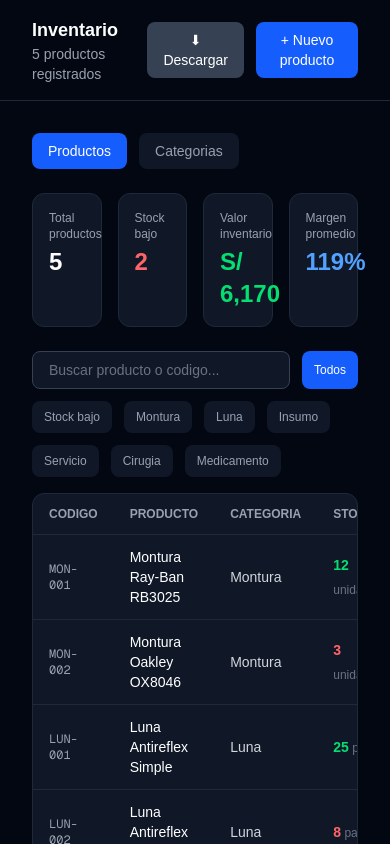
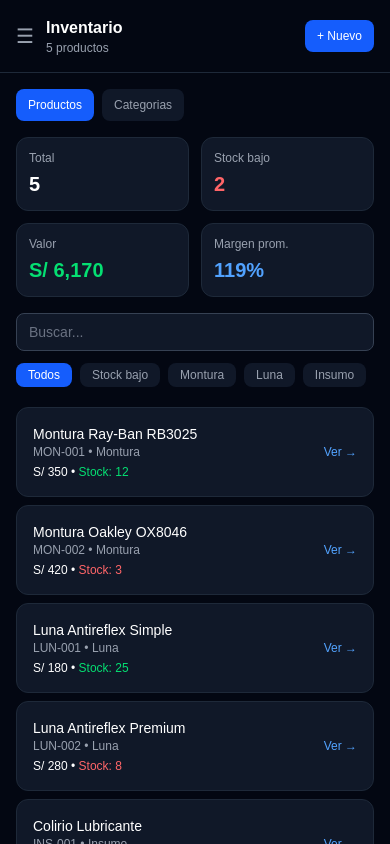
Before and after one commit to yericocr1-negocios/oftalmanager, a Next.js app: page /inventario in a window 390 px wide. Built offline with nearby package versions, Linux system fonts and the light colour scheme.

Commit message:
update inventario responsive mobile

```diff
--- a/app/inventario/page.tsx
+++ b/app/inventario/page.tsx
@@ -21,6 +21,7 @@ export default function Inventario() {
   const [productoSeleccionado, setProductoSeleccionado] = useState(null)
   const [mostrarNuevo, setMostrarNuevo] = useState(false)
   const [nuevaCategoria, setNuevaCategoria] = useState('')
+  const [menuAbierto, setMenuAbierto] = useState(false)
   const [nuevoProducto, setNuevoProducto] = useState({
     codigo: '', nombre: '', categoria: '', familia: '', modelo: '', material: '',
     color: '', talla: '', stock: 0, minimo: 5, costo: 0, precio: 0, margen: 0,
@@ -46,17 +47,9 @@ export default function Inventario() {
   }
 
   const descargar = () => {
-    const headers = ['Codigo','Nombre','Categoria','Familia','Modelo','Material','Color','Talla','Stock','Minimo','Costo','Precio','Margen','Unidad','Codigo Barras','Codigo OSCE','Detraccion']
-    const rows = filtrados.map(p => [
-      p.codigo, p.nombre, p.categoria, p.familia, p.modelo, p.material,
-      p.color, p.talla, p.stock, p.minimo, p.costo, p.precio,
-      p.margen + '%', p.unidad, p.codigoBarras, p.codigoOSCE, p.detraccion ? 'Si' : 'No'
-    ])
-    const totalRow = ['', 'TOTAL PRODUCTOS: ' + filtrados.length, '', '', '', '', '', '',
-      filtrados.reduce((s, p) => s + p.stock, 0), '', '', '',
-      'Valor inventario: S/ ' + filtrados.reduce((s, p) => s + p.stock * p.costo, 0).toLocaleString()
-    ]
-    const csv = '\uFEFF' + [headers, ...rows, totalRow].map(r => r.map(escapeCSV).join(';')).join('\n')
+    const headers = ['Codigo','Nombre','Categoria','Stock','Costo','Precio','Margen']
+    const rows = filtrados.map(p => [p.codigo, p.nombre, p.categoria, p.stock, p.costo, p.precio, p.margen + '%'])
+    const csv = '\uFEFF' + [headers, ...rows].map(r => r.map(escapeCSV).join(';')).join('\n')
     const blob = new Blob([csv], { type: 'text/csv;charset=utf-8;' })
     const url = URL.createObjectURL(blob)
     const a = document.createElement('a')
@@ -69,49 +62,29 @@ export default function Inventario() {
     const p = productoSeleccionado
     return (
       <div className="flex h-screen bg-gray-950 text-white">
-        <Sidebar />
-        <div className="flex-1 overflow-auto p-8">
-          <button onClick={() => setProductoSeleccionado(null)} className="text-gray-400 hover:text-white text-sm mb-6">← Volver al inventario</button>
-          <div className="bg-gray-900 border border-gray-800 rounded-xl p-8">
-            <div className="flex items-start gap-8">
-              <div className="w-48 h-48 bg-gray-800 border border-gray-700 rounded-xl flex items-center justify-center flex-shrink-0">
-                <div className="text-center">
-                  <p className="text-4xl mb-2">📦</p>
-                  <p className="text-xs text-gray-500">Sin foto</p>
-                </div>
-              </div>
-              <div className="flex-1">
-                <h2 className="text-3xl font-bold mb-1">{p.nombre}</h2>
+        <Sidebar menuAbierto={menuAbierto} setMenuAbierto={setMenuAbierto} />
+        <div className="flex-1 overflow-auto p-4 md:p-8">
+          <button onClick={() => setProductoSeleccionado(null)} className="text-gray-400 hover:text-white text-sm mb-6">← Volver</button>
+          <div className="bg-gray-900 border border-gray-800 rounded-xl p-4 md:p-8">
+            <h2 className="text-xl md:text-3xl font-bold mb-1">{p.nombre}</h2>
             <p className="text-gray-400 text-sm mb-6">Codigo: {p.codigo}</p>
-                <div className="grid grid-cols-3 gap-4">
+            <div className="grid grid-cols-2 md:grid-cols-3 gap-3 md:gap-4">
               {[
                 { label: 'Categoria', value: p.categoria },
-                    { label: 'Familia', value: p.familia },
-                    { label: 'Modelo', value: p.modelo },
+                { label: 'Stock actual', value: p.stock + ' ' + p.unidad },
+                { label: 'Stock minimo', value: p.minimo + ' ' + p.unidad },
+                { label: 'Precio de venta', value: 'S/ ' + p.precio },
+                { label: 'Precio costo', value: 'S/ ' + p.costo },
+                { label: 'Margen', value: p.margen + '%' },
                 { label: 'Material', value: p.material },
                 { label: 'Color', value: p.color },
                 { label: 'Talla', value: p.talla },
-                    { label: 'Stock actual', value: p.stock + ' ' + p.unidad },
-                    { label: 'Stock minimo', value: p.minimo + ' ' + p.unidad },
-                    { label: 'Unidad de medida', value: p.unidad },
-                    { label: 'Precio de venta', value: 'S/ ' + p.precio },
-                    { label: 'Precio costo', value: 'S/ ' + p.costo },
-                    { label: 'Margen de ganancia', value: p.margen + '%' },
-                    { label: 'Codigo de barras', value: p.codigoBarras || '-' },
-                    { label: 'Codigo OSCE', value: p.codigoOSCE || '-' },
-                    { label: 'Detraccion', value: p.detraccion ? 'Si' : 'No' },
               ].map((item) => (
                 <div key={item.label} className="bg-gray-800 rounded-lg p-3">
                   <p className="text-xs text-gray-400 mb-1">{item.label}</p>
                   <p className="text-sm font-medium">{item.value}</p>
                 </div>
               ))}
-                </div>
-                <div className="flex gap-3 mt-6">
-                  <button className="bg-blue-600 hover:bg-blue-700 text-white px-4 py-2 rounded-lg text-sm">Editar producto</button>
-                  <button className="bg-gray-700 hover:bg-gray-600 text-white px-4 py-2 rounded-lg text-sm">Ajustar stock</button>
-                </div>
-              </div>
             </div>
           </div>
         </div>
@@ -121,27 +94,26 @@ export default function Inventario() {
 
   return (
     <div className="flex h-screen bg-gray-950 text-white">
-      <Sidebar />
+      <Sidebar menuAbierto={menuAbierto} setMenuAbierto={setMenuAbierto} />
       <div className="flex-1 overflow-auto">
-        <div className="border-b border-gray-800 px-8 py-4 flex justify-between items-center">
+        <div className="border-b border-gray-800 px-4 md:px-8 py-4 flex justify-between items-center">
+          <div className="flex items-center gap-3">
+            <button onClick={() => setMenuAbierto(!menuAbierto)} className="md:hidden text-gray-400 hover:text-white text-xl">☰</button>
             <div>
-            <h2 className="text-lg font-semibold">Inventario</h2>
-            <p className="text-sm text-gray-400">{productos.length} productos registrados</p>
+              <h2 className="text-base md:text-lg font-semibold">Inventario</h2>
+              <p className="text-xs md:text-sm text-gray-400">{productos.length} productos</p>
             </div>
-          <div className="flex gap-3">
-            <button onClick={descargar} className="bg-gray-700 hover:bg-gray-600 text-white px-4 py-2 rounded-lg text-sm">
-              ⬇ Descargar
-            </button>
-            <button onClick={() => setMostrarNuevo(true)} className="bg-blue-600 hover:bg-blue-700 text-white px-4 py-2 rounded-lg text-sm">
-              + Nuevo producto
-            </button>
+          </div>
+          <div className="flex gap-2">
+            <button onClick={descargar} className="bg-gray-700 hover:bg-gray-600 text-white px-3 py-2 rounded-lg text-xs hidden md:block">⬇ Descargar</button>
+            <button onClick={() => setMostrarNuevo(true)} className="bg-blue-600 hover:bg-blue-700 text-white px-3 md:px-4 py-2 rounded-lg text-xs md:text-sm">+ Nuevo</button>
           </div>
         </div>
 
-        <div className="p-8">
-          <div className="flex gap-3 mb-6">
+        <div className="p-4 md:p-8">
+          <div className="flex gap-2 md:gap-3 mb-4 md:mb-6">
             {['productos', 'categorias'].map((t) => (
-              <button key={t} onClick={() => setTab(t)} className={'px-4 py-2 rounded-lg text-sm transition-all ' + (tab === t ? 'bg-blue-600 text-white' : 'bg-gray-900 text-gray-400 hover:bg-gray-800')}>
+              <button key={t} onClick={() => setTab(t)} className={'px-3 md:px-4 py-2 rounded-lg text-xs md:text-sm transition-all ' + (tab === t ? 'bg-blue-600 text-white' : 'bg-gray-900 text-gray-400 hover:bg-gray-800')}>
                 {t === 'productos' ? 'Productos' : 'Categorias'}
               </button>
             ))}
@@ -149,35 +121,50 @@ export default function Inventario() {
 
           {tab === 'productos' && (
             <div>
-              <div className="grid grid-cols-4 gap-4 mb-6">
-                <div className="bg-gray-900 border border-gray-800 rounded-xl p-4">
-                  <p className="text-xs text-gray-400 mb-1">Total productos</p>
-                  <p className="text-2xl font-bold">{productos.length}</p>
+              <div className="grid grid-cols-2 md:grid-cols-4 gap-3 mb-4 md:mb-6">
+                <div className="bg-gray-900 border border-gray-800 rounded-xl p-3 md:p-4">
+                  <p className="text-xs text-gray-400 mb-1">Total</p>
+                  <p className="text-xl md:text-2xl font-bold">{productos.length}</p>
                 </div>
-                <div className="bg-gray-900 border border-gray-800 rounded-xl p-4">
+                <div className="bg-gray-900 border border-gray-800 rounded-xl p-3 md:p-4">
                   <p className="text-xs text-gray-400 mb-1">Stock bajo</p>
-                  <p className="text-2xl font-bold text-red-400">{productos.filter(p => p.stock <= p.minimo).length}</p>
+                  <p className="text-xl md:text-2xl font-bold text-red-400">{productos.filter(p => p.stock <= p.minimo).length}</p>
                 </div>
-                <div className="bg-gray-900 border border-gray-800 rounded-xl p-4">
-                  <p className="text-xs text-gray-400 mb-1">Valor inventario</p>
-                  <p className="text-2xl font-bold text-green-400">S/ {productos.reduce((sum, p) => sum + p.stock * p.costo, 0).toLocaleString()}</p>
+                <div className="bg-gray-900 border border-gray-800 rounded-xl p-3 md:p-4">
+                  <p className="text-xs text-gray-400 mb-1">Valor</p>
+                  <p className="text-xl md:text-2xl font-bold text-green-400">S/ {productos.reduce((sum, p) => sum + p.stock * p.costo, 0).toLocaleString()}</p>
                 </div>
-                <div className="bg-gray-900 border border-gray-800 rounded-xl p-4">
-                  <p className="text-xs text-gray-400 mb-1">Margen promedio</p>
-                  <p className="text-2xl font-bold text-blue-400">{Math.round(productos.reduce((sum, p) => sum + p.margen, 0) / productos.length)}%</p>
+                <div className="bg-gray-900 border border-gray-800 rounded-xl p-3 md:p-4">
+                  <p className="text-xs text-gray-400 mb-1">Margen prom.</p>
+                  <p className="text-xl md:text-2xl font-bold text-blue-400">{Math.round(productos.reduce((sum, p) => sum + p.margen, 0) / productos.length)}%</p>
                 </div>
               </div>
 
-              <div className="flex gap-3 mb-4 flex-wrap">
-                <input type="text" placeholder="Buscar producto o codigo..." value={busqueda} onChange={(e) => setBusqueda(e.target.value)} className="flex-1 bg-gray-900 border border-gray-700 rounded-lg px-4 py-2 text-sm text-white placeholder-gray-500 focus:outline-none focus:border-blue-500" />
+              <div className="flex gap-2 mb-3 flex-wrap">
+                <input type="text" placeholder="Buscar..." value={busqueda} onChange={(e) => setBusqueda(e.target.value)} className="flex-1 bg-gray-900 border border-gray-700 rounded-lg px-3 py-2 text-sm text-white placeholder-gray-500 focus:outline-none focus:border-blue-500" />
+              </div>
+              <div className="flex gap-2 mb-4 overflow-x-auto pb-1">
                 {['todos', 'bajo', ...categorias].map((f) => (
-                  <button key={f} onClick={() => setFiltro(f)} className={'px-3 py-2 rounded-lg text-xs transition-all ' + (filtro === f ? 'bg-blue-600 text-white' : 'bg-gray-900 text-gray-400 hover:bg-gray-800')}>
+                  <button key={f} onClick={() => setFiltro(f)} className={'px-3 py-1 rounded-lg text-xs whitespace-nowrap transition-all ' + (filtro === f ? 'bg-blue-600 text-white' : 'bg-gray-900 text-gray-400 hover:bg-gray-800')}>
                     {f === 'todos' ? 'Todos' : f === 'bajo' ? 'Stock bajo' : f}
                   </button>
                 ))}
               </div>
 
-              <div className="bg-gray-900 border border-gray-800 rounded-xl overflow-hidden">
+              <div className="md:hidden space-y-2">
+                {filtrados.map((p) => (
+                  <div key={p.id} className="bg-gray-900 border border-gray-800 rounded-xl p-4 flex justify-between items-center">
+                    <div className="flex-1 min-w-0">
+                      <p className="font-medium text-sm truncate">{p.nombre}</p>
+                      <p className="text-xs text-gray-400">{p.codigo} • {p.categoria}</p>
+                      <p className="text-xs mt-1">S/ {p.precio} • <span className={p.stock <= p.minimo ? 'text-red-400' : 'text-green-400'}>Stock: {p.stock}</span></p>
+                    </div>
+                    <button onClick={() => setProductoSeleccionado(p)} className="text-blue-400 text-xs ml-3 flex-shrink-0">Ver →</button>
+                  </div>
+                ))}
+              </div>
+
+              <div className="hidden md:block bg-gray-900 border border-gray-800 rounded-xl overflow-hidden">
                 <table className="w-full">
                   <thead>
                     <tr className="border-b border-gray-800">
@@ -185,7 +172,6 @@ export default function Inventario() {
                       <th className="text-left px-4 py-3 text-xs text-gray-400 uppercase">Producto</th>
                       <th className="text-left px-4 py-3 text-xs text-gray-400 uppercase">Categoria</th>
                       <th className="text-left px-4 py-3 text-xs text-gray-400 uppercase">Stock</th>
-                      <th className="text-left px-4 py-3 text-xs text-gray-400 uppercase">Material</th>
                       <th className="text-left px-4 py-3 text-xs text-gray-400 uppercase">Costo</th>
                       <th className="text-left px-4 py-3 text-xs text-gray-400 uppercase">Precio</th>
                       <th className="text-left px-4 py-3 text-xs text-gray-400 uppercase">Margen</th>
@@ -203,7 +189,6 @@ export default function Inventario() {
                           <span className={'text-sm font-bold ' + (p.stock <= p.minimo ? 'text-red-400' : 'text-green-400')}>{p.stock}</span>
                           <span className="text-xs text-gray-500"> {p.unidad}</span>
                         </td>
-                        <td className="px-4 py-3 text-sm text-gray-300">{p.material}</td>
                         <td className="px-4 py-3 text-sm text-gray-300">S/ {p.costo}</td>
                         <td className="px-4 py-3 text-sm font-medium">S/ {p.precio}</td>
                         <td className="px-4 py-3 text-sm text-green-400">{p.margen}%</td>
@@ -226,20 +211,20 @@ export default function Inventario() {
           )}
 
           {tab === 'categorias' && (
-            <div className="bg-gray-900 border border-gray-800 rounded-xl p-6">
-              <h3 className="font-semibold mb-6">Categorias de productos</h3>
-              <div className="flex gap-3 mb-6">
+            <div className="bg-gray-900 border border-gray-800 rounded-xl p-4 md:p-6">
+              <h3 className="font-semibold mb-4 md:mb-6">Categorias</h3>
+              <div className="flex gap-3 mb-4 md:mb-6">
                 <input type="text" placeholder="Nueva categoria..." value={nuevaCategoria} onChange={(e) => setNuevaCategoria(e.target.value)} className="flex-1 bg-gray-800 border border-gray-700 rounded-lg px-3 py-2 text-sm focus:outline-none focus:border-blue-500" />
                 <button onClick={() => { if (nuevaCategoria) { setCategorias([...categorias, nuevaCategoria]); setNuevaCategoria('') } }} className="bg-blue-600 hover:bg-blue-700 text-white px-4 py-2 rounded-lg text-sm">Agregar</button>
               </div>
-              <div className="grid grid-cols-3 gap-3">
+              <div className="grid grid-cols-2 md:grid-cols-3 gap-3">
                 {categorias.map((cat) => (
-                  <div key={cat} className="bg-gray-800 border border-gray-700 rounded-xl p-4 flex justify-between items-center">
+                  <div key={cat} className="bg-gray-800 border border-gray-700 rounded-xl p-3 md:p-4 flex justify-between items-center">
                     <div>
                       <p className="font-medium text-sm">{cat}</p>
                       <p className="text-xs text-gray-400">{productos.filter(p => p.categoria === cat).length} productos</p>
                     </div>
-                    <button onClick={() => setCategorias(categorias.filter(c => c !== cat))} className="text-red-400 hover:text-red-300 text-xs">Eliminar</button>
+                    <button onClick={() => setCategorias(categorias.filter(c => c !== cat))} className="text-red-400 hover:text-red-300 text-xs">X</button>
                   </div>
                 ))}
               </div>
@@ -249,8 +234,8 @@ export default function Inventario() {
       </div>
 
       {mostrarNuevo && (
-        <div className="fixed inset-0 bg-black bg-opacity-70 flex items-center justify-center z-50 overflow-auto py-8">
-          <div className="bg-gray-900 border border-gray-700 rounded-xl p-6 w-full max-w-2xl">
+        <div className="fixed inset-0 bg-black bg-opacity-70 flex items-center justify-center z-50 p-4">
+          <div className="bg-gray-900 border border-gray-700 rounded-xl p-6 w-full max-w-2xl max-h-screen overflow-y-auto">
             <div className="flex justify-between items-center mb-6">
               <h3 className="text-lg font-semibold">Nuevo producto</h3>
               <button onClick={() => setMostrarNuevo(false)} className="text-gray-400 hover:text-white text-xl">X</button>
@@ -262,11 +247,11 @@ export default function Inventario() {
                   <input type="text" onChange={(e) => setNuevoProducto({...nuevoProducto, codigo: e.target.value})} className="w-full bg-gray-800 border border-gray-700 rounded-lg px-3 py-2 text-sm focus:outline-none focus:border-blue-500" />
                 </div>
                 <div>
-                  <label className="text-xs text-gray-400 mb-1 block">Nombre del producto</label>
+                  <label className="text-xs text-gray-400 mb-1 block">Nombre</label>
                   <input type="text" onChange={(e) => setNuevoProducto({...nuevoProducto, nombre: e.target.value})} className="w-full bg-gray-800 border border-gray-700 rounded-lg px-3 py-2 text-sm focus:outline-none focus:border-blue-500" />
                 </div>
               </div>
-              <div className="grid grid-cols-3 gap-4">
+              <div className="grid grid-cols-2 gap-4">
                 <div>
                   <label className="text-xs text-gray-400 mb-1 block">Categoria</label>
                   <select onChange={(e) => setNuevoProducto({...nuevoProducto, categoria: e.target.value})} className="w-full bg-gray-800 border border-gray-700 rounded-lg px-3 py-2 text-sm focus:outline-none focus:border-blue-500">
@@ -275,29 +260,16 @@ export default function Inventario() {
                   </select>
                 </div>
                 <div>
-                  <label className="text-xs text-gray-400 mb-1 block">Familia</label>
-                  <input type="text" onChange={(e) => setNuevoProducto({...nuevoProducto, familia: e.target.value})} className="w-full bg-gray-800 border border-gray-700 rounded-lg px-3 py-2 text-sm focus:outline-none focus:border-blue-500" />
-                </div>
-                <div>
-                  <label className="text-xs text-gray-400 mb-1 block">Modelo</label>
-                  <input type="text" onChange={(e) => setNuevoProducto({...nuevoProducto, modelo: e.target.value})} className="w-full bg-gray-800 border border-gray-700 rounded-lg px-3 py-2 text-sm focus:outline-none focus:border-blue-500" />
+                  <label className="text-xs text-gray-400 mb-1 block">Unidad</label>
+                  <select onChange={(e) => setNuevoProducto({...nuevoProducto, unidad: e.target.value})} className="w-full bg-gray-800 border border-gray-700 rounded-lg px-3 py-2 text-sm focus:outline-none focus:border-blue-500">
+                    <option value="unidad">Unidad</option>
+                    <option value="par">Par</option>
+                    <option value="frasco">Frasco</option>
+                    <option value="caja">Caja</option>
+                  </select>
                 </div>
               </div>
-              <div className="grid grid-cols-3 gap-4">
-                <div>
-                  <label className="text-xs text-gray-400 mb-1 block">Material</label>
-                  <input type="text" onChange={(e) => setNuevoProducto({...nuevoProducto, material: e.target.value})} className="w-full bg-gray-800 border border-gray-700 rounded-lg px-3 py-2 text-sm focus:outline-none focus:border-blue-500" />
-                </div>
-                <div>
-                  <label className="text-xs text-gray-400 mb-1 block">Color</label>
-                  <input type="text" onChange={(e) => setNuevoProducto({...nuevoProducto, color: e.target.value})} className="w-full bg-gray-800 border border-gray-700 rounded-lg px-3 py-2 text-sm focus:outline-none focus:border-blue-500" />
-                </div>
-                <div>
-                  <label className="text-xs text-gray-400 mb-1 block">Talla</label>
-                  <input type="text" onChange={(e) => setNuevoProducto({...nuevoProducto, talla: e.target.value})} className="w-full bg-gray-800 border border-gray-700 rounded-lg px-3 py-2 text-sm focus:outline-none focus:border-blue-500" />
-                </div>
-              </div>
-              <div className="grid grid-cols-4 gap-4">
+              <div className="grid grid-cols-2 gap-4">
                 <div>
                   <label className="text-xs text-gray-400 mb-1 block">Stock inicial</label>
                   <input type="number" onChange={(e) => setNuevoProducto({...nuevoProducto, stock: Number(e.target.value)})} className="w-full bg-gray-800 border border-gray-700 rounded-lg px-3 py-2 text-sm focus:outline-none focus:border-blue-500" />
@@ -306,6 +278,8 @@ export default function Inventario() {
                   <label className="text-xs text-gray-400 mb-1 block">Stock minimo</label>
                   <input type="number" defaultValue={5} onChange={(e) => setNuevoProducto({...nuevoProducto, minimo: Number(e.target.value)})} className="w-full bg-gray-800 border border-gray-700 rounded-lg px-3 py-2 text-sm focus:outline-none focus:border-blue-500" />
                 </div>
+              </div>
+              <div className="grid grid-cols-2 gap-4">
                 <div>
                   <label className="text-xs text-gray-400 mb-1 block">Precio costo S/</label>
                   <input type="number" onChange={(e) => setNuevoProducto({...nuevoProducto, costo: Number(e.target.value)})} className="w-full bg-gray-800 border border-gray-700 rounded-lg px-3 py-2 text-sm focus:outline-none focus:border-blue-500" />
@@ -315,34 +289,10 @@ export default function Inventario() {
                   <input type="number" onChange={(e) => setNuevoProducto({...nuevoProducto, precio: Number(e.target.value)})} className="w-full bg-gray-800 border border-gray-700 rounded-lg px-3 py-2 text-sm focus:outline-none focus:border-blue-500" />
                 </div>
               </div>
-              <div className="grid grid-cols-3 gap-4">
-                <div>
-                  <label className="text-xs text-gray-400 mb-1 block">Unidad de medida</label>
-                  <select onChange={(e) => setNuevoProducto({...nuevoProducto, unidad: e.target.value})} className="w-full bg-gray-800 border border-gray-700 rounded-lg px-3 py-2 text-sm focus:outline-none focus:border-blue-500">
-                    <option value="unidad">Unidad</option>
-                    <option value="par">Par</option>
-                    <option value="frasco">Frasco</option>
-                    <option value="caja">Caja</option>
-                    <option value="kit">Kit</option>
-                  </select>
-                </div>
-                <div>
-                  <label className="text-xs text-gray-400 mb-1 block">Codigo de barras</label>
-                  <input type="text" onChange={(e) => setNuevoProducto({...nuevoProducto, codigoBarras: e.target.value})} className="w-full bg-gray-800 border border-gray-700 rounded-lg px-3 py-2 text-sm focus:outline-none focus:border-blue-500" />
-                </div>
-                <div>
-                  <label className="text-xs text-gray-400 mb-1 block">Codigo OSCE</label>
-                  <input type="text" onChange={(e) => setNuevoProducto({...nuevoProducto, codigoOSCE: e.target.value})} className="w-full bg-gray-800 border border-gray-700 rounded-lg px-3 py-2 text-sm focus:outline-none focus:border-blue-500" />
-                </div>
-              </div>
-              <div className="flex items-center gap-3">
-                <input type="checkbox" id="detraccion" onChange={(e) => setNuevoProducto({...nuevoProducto, detraccion: e.target.checked})} className="w-4 h-4" />
-                <label htmlFor="detraccion" className="text-sm text-gray-300">Aplica detraccion</label>
-              </div>
             </div>
             <div className="flex gap-3 mt-6">
               <button onClick={() => setMostrarNuevo(false)} className="flex-1 bg-gray-800 hover:bg-gray-700 text-white py-2 rounded-lg text-sm">Cancelar</button>
-              <button onClick={guardarProducto} className="flex-1 bg-blue-600 hover:bg-blue-700 text-white py-2 rounded-lg text-sm font-medium">Guardar producto</button>
+              <button onClick={guardarProducto} className="flex-1 bg-blue-600 hover:bg-blue-700 text-white py-2 rounded-lg text-sm font-medium">Guardar</button>
             </div>
           </div>
         </div>
```
Lines whose indentation alone changed are shown as unchanged.
